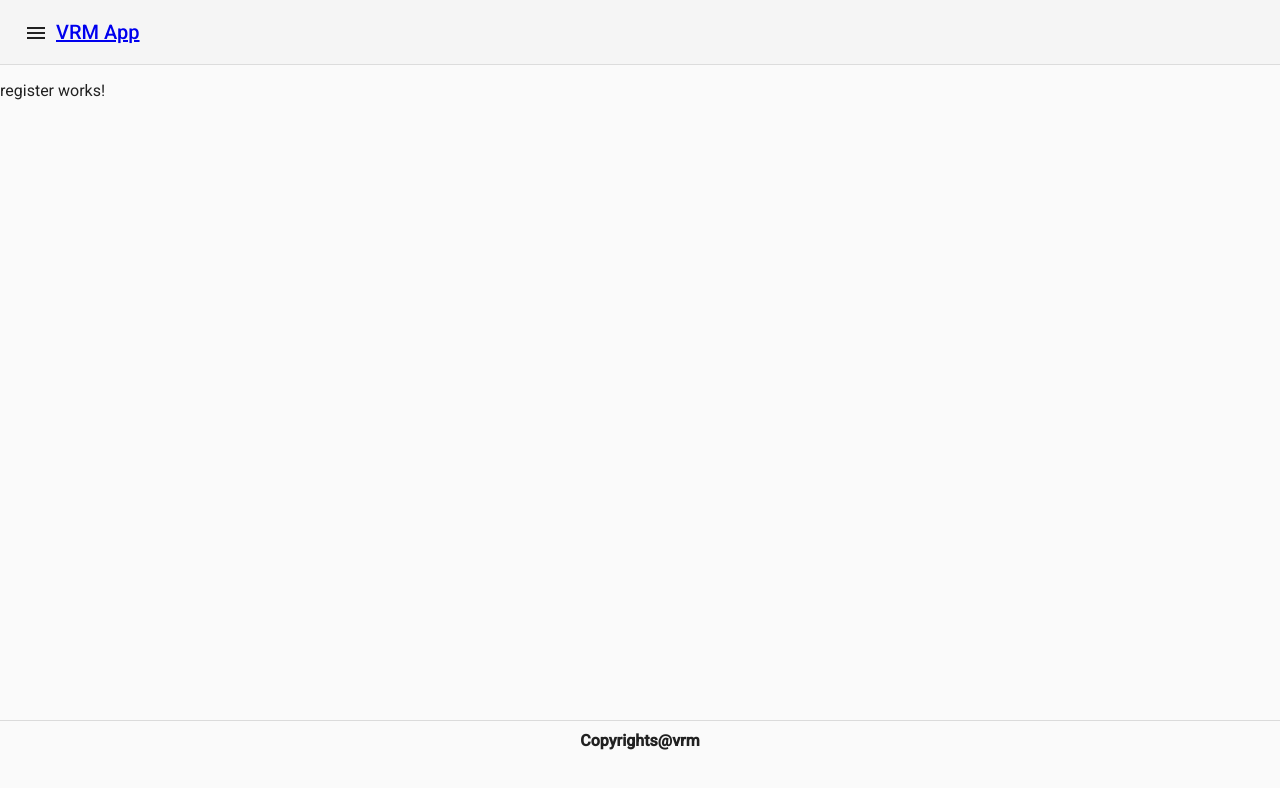
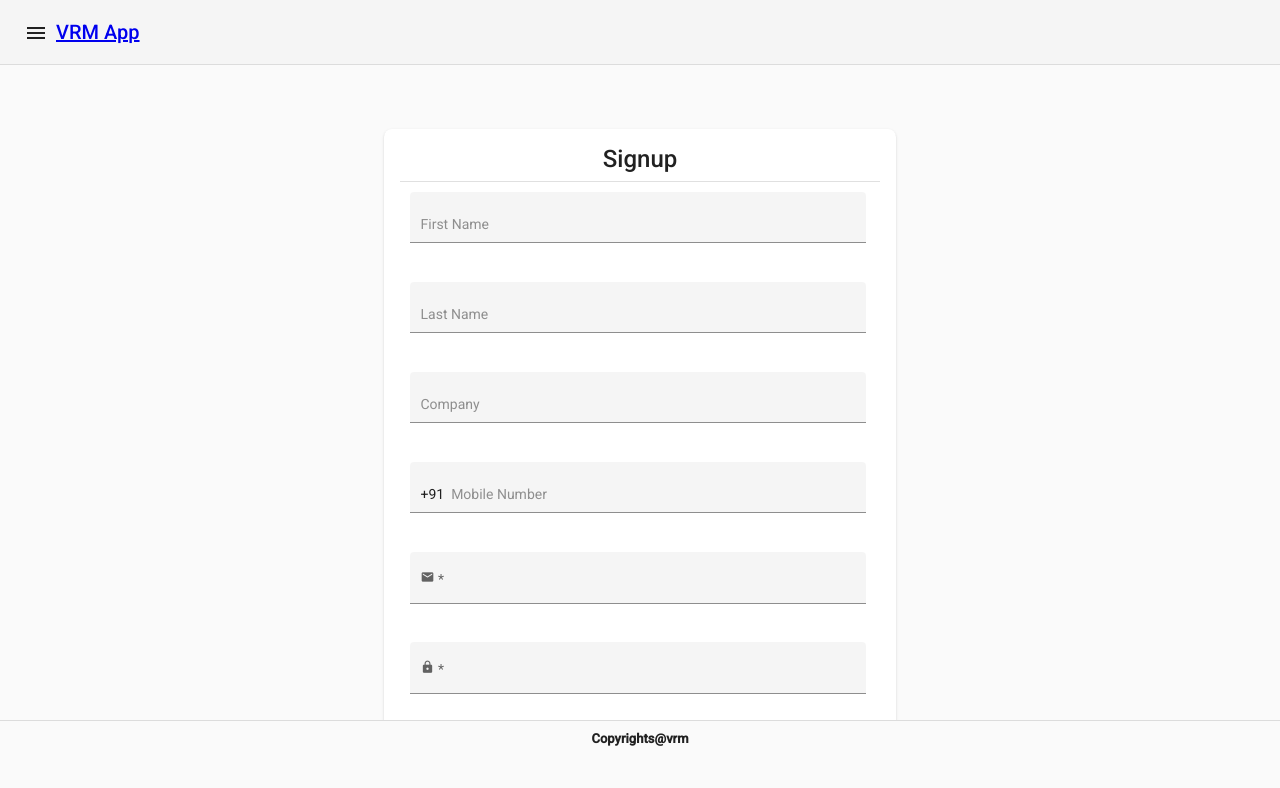
Before and after one commit to adepusai123/vrm-app, an Angular app: page /register in a window 1280 px wide. Shown: the top 788 px of the page. Built offline with nearby package versions, Linux system fonts and the light colour scheme.

Commit message:
registration form done

```diff
--- a/src/app/auth.service.ts
+++ b/src/app/auth.service.ts
@@ -29,6 +29,10 @@ export class AuthService {
     this.authStatus$.next(true);
   }
 
+  signup(body) {
+    return this.http.post(`${this.baseUrl}user`, body);
+  }
+
   destroy() {
     this.utils.removeToken('authToken');
     this.authStatus$.unsubscribe();
--- a/src/app/layout/home/login/login.component.scss
+++ b/src/app/layout/home/login/login.component.scss
@@ -1,5 +1,5 @@
 form {
-    margin: 5% 40%;
+    margin: 5% 35%;
     width: 30%;
     height: 50%;
 
--- a/src/app/layout/home/register/register.component.html
+++ b/src/app/layout/home/register/register.component.html
@@ -1,3 +1,81 @@
-<p>
-  register works!
-</p>
+<form [formGroup]="signupForm" (ngSubmit)="onSubmit()">
+  <mat-card>
+    <!-- <mat-card-header>You can signup here.</mat-card-header> -->
+    <mat-card-title matLine align="center">Signup</mat-card-title>
+    <mat-card-content>
+      <mat-divider></mat-divider>
+      <mat-form-field appearance="fill">
+        <input matInput type="text" placeholder="First Name" formControlName="firstName">
+        <mat-error
+          *ngIf="signupForm.invalid && (signupForm.controls.firstName.touched || signupForm.controls.firstName.dirty)">
+          <span *ngIf="signupForm.hasError('required','firstName')">Please enter first name.</span>
+        </mat-error>
+      </mat-form-field>
+      <mat-form-field appearance="fill">
+        <input matInput type="text" placeholder="Last Name" formControlName="lastName">
+        <!-- <mat-error
+          *ngIf="signupForm.invalid && (signupForm.controls.lastName.touched || signupForm.controls.lastName.dirty)">
+          <span *ngIf="signupForm.hasError('required','lastName')">Please enter last name.</span>
+        </mat-error> -->
+      </mat-form-field>
+      <mat-form-field appearance="fill">
+        <input matInput type="text" placeholder="Company" formControlName="company">
+        <mat-error
+          *ngIf="signupForm.invalid && (signupForm.controls.company.touched || signupForm.controls.company.dirty)">
+          <span *ngIf="signupForm.hasError('required','company')">Please enter company name.</span>
+        </mat-error>
+      </mat-form-field>
+      <mat-form-field appearance="fill">
+        <span matPrefix>+91 &nbsp;</span>
+        <input matInput type="tel" placeholder="Mobile Number" formControlName="mobile" maxlength="10">
+        <!-- <mat-icon matSuffix>mode_edit</mat-icon> -->
+        <mat-error
+          *ngIf="signupForm.invalid && (signupForm.controls.mobile.touched || signupForm.controls.mobile.dirty)">
+          <span *ngIf="signupForm.hasError('required','mobile')">Please enter mobile number.</span>
+        </mat-error>
+      </mat-form-field>
+      <mat-form-field appearance="fill">
+        <input matInput type="email" placeholder="user@mail.com" formControlName="email">
+        <mat-label>
+          <mat-icon matPrefix>email</mat-icon>
+        </mat-label>
+        <mat-error *ngIf="signupForm.invalid && (signupForm.controls.email.touched || signupForm.controls.email.dirty)">
+          <span *ngIf="signupForm.hasError('required','email')">Please enter email address.</span>
+          <span *ngIf="signupForm.hasError('email','email')">Please enter valid email address.</span>
+        </mat-error>
+      </mat-form-field>
+      <mat-form-field appearance="fill">
+        <input matInput [type]="hide ? 'password' : 'text'" placeholder="Password" formControlName="password">
+        <!-- <mat-icon matSuffix (click)="hide = !hide">{{hide ? 'visibility_off' : 'visibility'}}</mat-icon> -->
+        <mat-label>
+          <mat-icon matPrefix>lock</mat-icon>
+        </mat-label>
+        <mat-error
+          *ngIf="signupForm.invalid && (signupForm.controls.password.touched || signupForm.controls.password.dirty)">
+          <span *ngIf="signupForm.hasError('required','password')">Please enter password.</span>
+          <!-- <span *ngIf="signupForm.hasError('minlength','password')">Password must be 6 characters length.</span> -->
+        </mat-error>
+      </mat-form-field>
+      <mat-form-field appearance="fill">
+        <input matInput [type]="hide ? 'password' : 'text'" placeholder="Password" formControlName="cPassword">
+        <mat-icon matSuffix (click)="hide = !hide">{{hide ? 'visibility_off' : 'visibility'}}</mat-icon>
+        <mat-label>
+          <mat-icon matPrefix>lock</mat-icon>
+        </mat-label>
+        <mat-error
+          *ngIf="signupForm.invalid && (signupForm.controls.cPassword.touched || signupForm.controls.cPassword.dirty)">
+          <span *ngIf="signupForm.hasError('required','cPassword')">Please enter confirm password.</span>
+          <!-- <span *ngIf="signupForm.hasError('minlength', 'cPassword')">Password must be minimum 6 characters.</span> -->
+          <span *ngIf="signupForm.hasError('misMatch')">Confirm password mismatched</span>
+        </mat-error>
+      </mat-form-field>
+    </mat-card-content>
+    <mat-card-actions align="end">
+      <button type="reset" mat-raised-button aria-label="Cancel" color="warn">Cancel</button>
+      <button type="submit" mat-raised-button aria-label="Signup" [disabled]="!signupForm.valid" color="primary">Signup</button>
+    </mat-card-actions>
+    <mat-card-footer align="end">
+      <p matLine>Already have an account? <a routerLink="/login">Login</a></p>
+    </mat-card-footer>
+  </mat-card>
+</form>
--- a/src/app/layout/home/register/register.component.scss
+++ b/src/app/layout/home/register/register.component.scss
@@ -0,0 +1,27 @@
+form {
+    margin: 5% 30%;
+    width: 40%;
+    height: 50%;
+
+    mat-card {
+        border-radius: 8px;
+        margin-bottom: 5%;
+
+        mat-form-field {
+            width: 95%;
+            padding: 10px;
+        }
+
+        mat-card-actions {
+            overflow: auto;
+
+            button {
+                width: 100% !important;
+            }
+        }
+
+        mat-card-footer {
+            padding-right: 3%;
+        }
+    }
+}
--- a/src/app/layout/home/register/register.component.ts
+++ b/src/app/layout/home/register/register.component.ts
@@ -1,4 +1,6 @@
 import { Component, OnInit } from '@angular/core';
+import { FormBuilder, FormGroup, Validators } from '@angular/forms';
+import { AuthService } from 'src/app/auth.service';
 
 @Component({
   selector: 'app-register',
@@ -6,10 +8,43 @@ import { Component, OnInit } from '@angular/core';
   styleUrls: ['./register.component.scss']
 })
 export class RegisterComponent implements OnInit {
-
-  constructor() { }
+  signupForm: FormGroup;
+  hide = true;
+  constructor(
+    private fb: FormBuilder,
+    private authService: AuthService
+  ) { }
 
   ngOnInit() {
+    this.intializeForm();
+  }
+
+  intializeForm() {
+    this.signupForm = this.fb.group({
+      firstName: ['', Validators.required],
+      lastName: [''],
+      company: ['', Validators.required],
+      email: ['', [Validators.required, Validators.email]],
+      mobile: ['', [Validators.required, Validators.min(10)]],
+      password: ['', [Validators.required, Validators.min(6)]],
+      cPassword: ['', [Validators.required, Validators.min(6)]]
+    }, { validator: this.checkPassword });
+  }
+
+  checkPassword(group: FormGroup) {
+    const { password, cPassword } = group.value;
+    return password === cPassword ? null : { misMatch: true }
+  }
+
+  onSubmit() {
+    const { value, valid } = this.signupForm;
+    if (valid) {
+      this.authService.signup(value).subscribe((res) => {
+        if (res) {
+          console.log(res);
+        }
+      }, (err) => console.error);
+    }
   }
 
 }
--- a/src/app/layout/sidenav/sidenav.component.html
+++ b/src/app/layout/sidenav/sidenav.component.html
@@ -13,7 +13,9 @@
     </mat-sidenav>
     <mat-sidenav-content>
         <app-header [sideMenuBar]="snav" [homeLink]="homePageUrl"></app-header>
-        <router-outlet></router-outlet>
+        <div class="main_route_content">
+            <router-outlet></router-outlet>
+        </div>
         <app-footer></app-footer>
     </mat-sidenav-content>
 </mat-sidenav-container>
--- a/src/app/layout/sidenav/sidenav.component.scss
+++ b/src/app/layout/sidenav/sidenav.component.scss
@@ -1,14 +1,36 @@
 mat-sidenav-container {
     height: 100%;
+
+    mat-sidenav-content {
+        display: flex;
+        flex-direction: column;
+        flex-wrap: nowrap;
+
+        app-header {
+            flex-shrink: 0;
+        }
+
+        .main_route_content {
+            flex-grow: 1;
+            overflow: auto;
+            // min-height: 2em;
+        }
+
+        app-footer {
+            flex-shrink: 0;
+            // position: fixed;
+            // left: 0;
+            // bottom: 0;
+            // width: 100%;
+            text-align: center;
+            height: 10%;
+            font-size: small;
+        }
+    }
 }
 
-app-footer {
-    position: fixed;
-    left: 0;
-    bottom: 0;
-    width: 100%;
-    text-align: center;
-    height: 10%;
-  }
-
-  .active-link { color: blue; font-weight: bold !important; border: none; }
+.active-link {
+    color: blue;
+    font-weight: bold !important;
+    border: none;
+}
```
